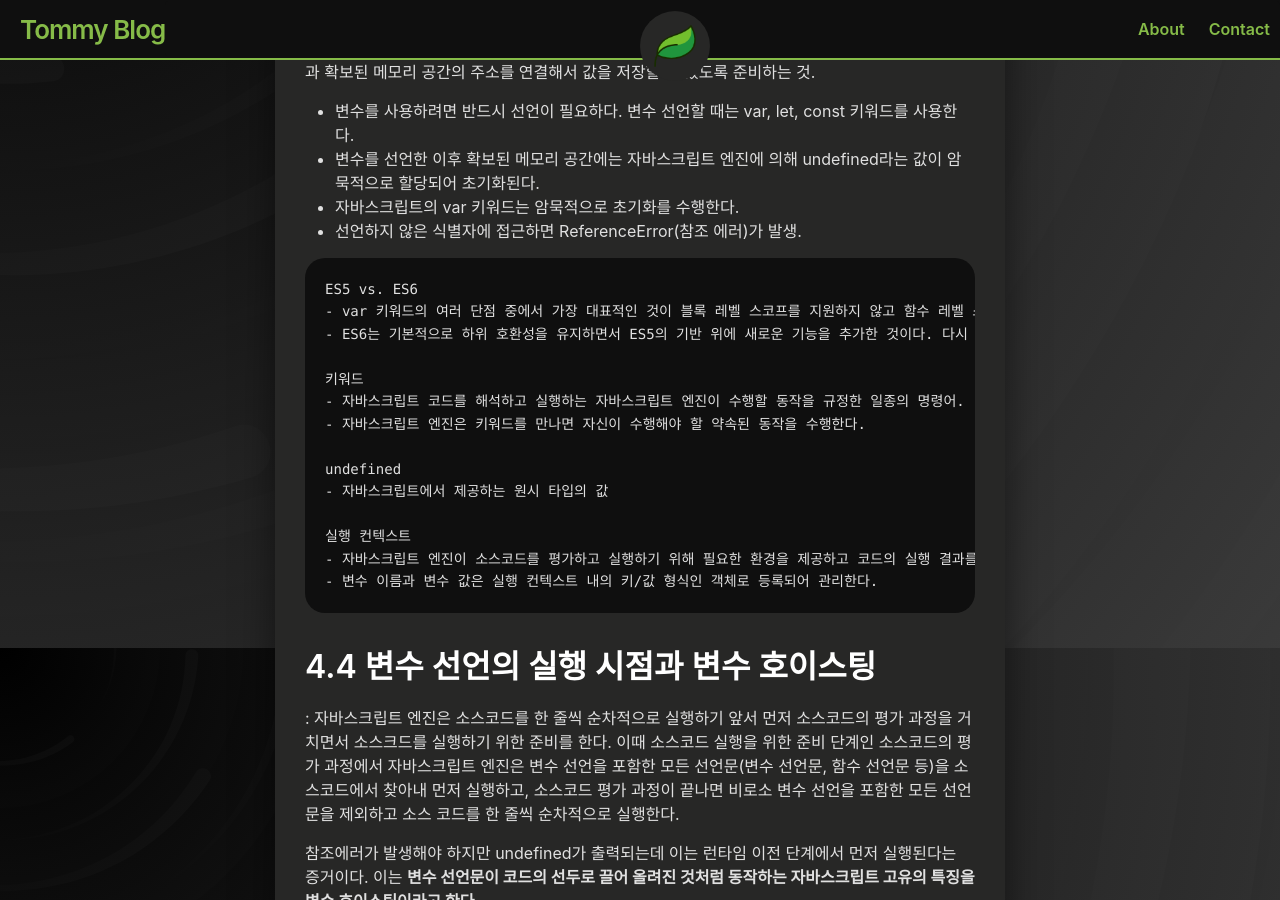
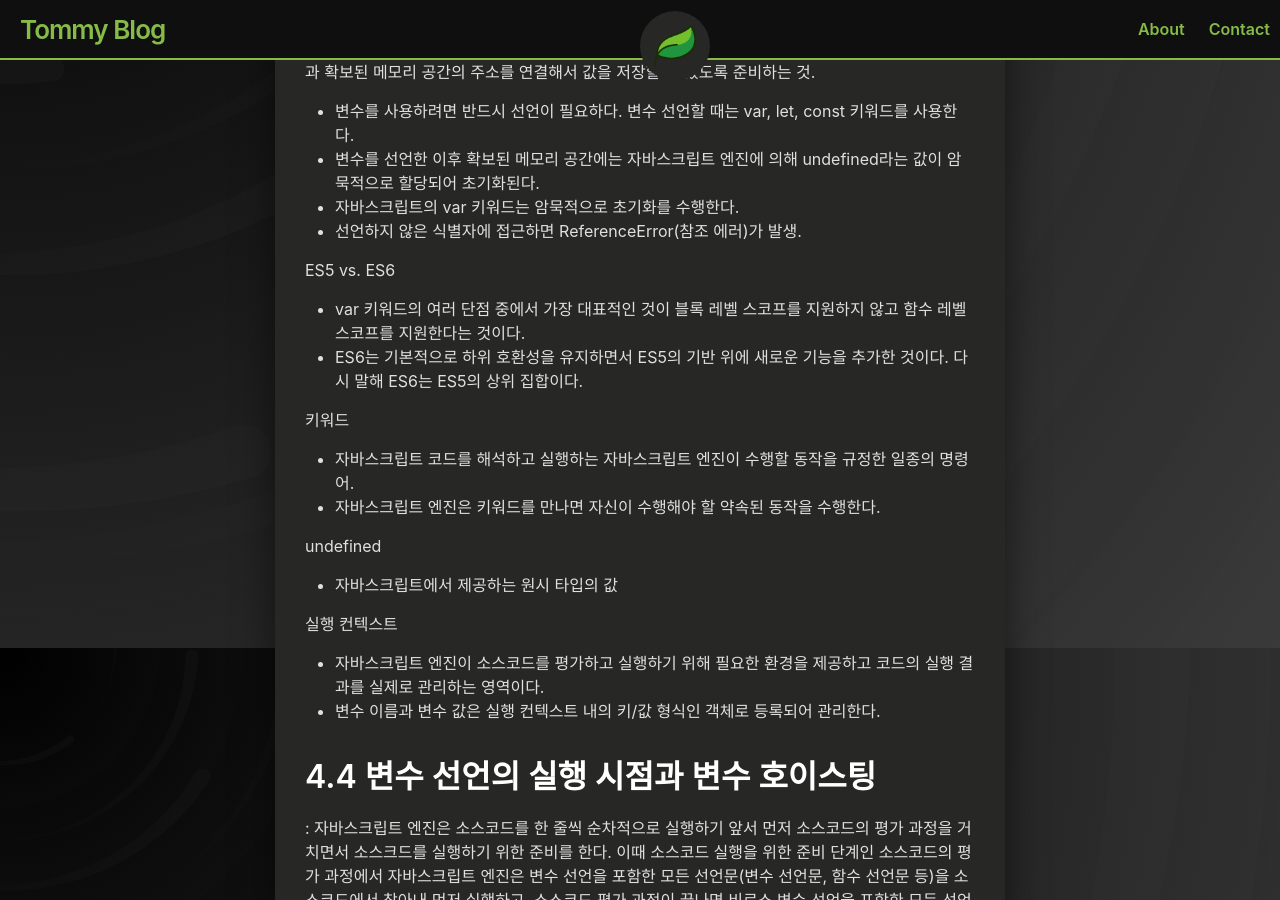
Before and after one commit to ainochi-kor/ainochi-kor.github.io, a Jekyll site: the page built from _posts/ModernJS/2021-04-28-04장_변수.md, in a window 1280 px wide and 900 px high, scrolled down 1272 px. Built offline with Jekyll 4.4.1, drawn with Linux system fonts in a browser that asks for light colours; a script that is not in the unit is left out; some of the changed text lies outside the part shown.

Commit message:
modifined byTommy 4장 변수

````diff
--- a/_posts/ModernJS/2021-04-28-04장_변수.md
+++ b/_posts/ModernJS/2021-04-28-04장_변수.md
@@ -6,7 +6,7 @@ title: 04장 변수
 
 
 ## 4.1변수란 무엇인가? 왜 필요한가?
-- + 연산을 수행하기 위해 먼저 + 연산자의 좌변과 우변의 숫자 값, 즉 피연산자를 기억.
+- '+' 연산을 수행하기 위해 먼저 + 연산자의 좌변과 우변의 숫자 값, 즉 피연산자를 기억.
 - 메모리는 데이터를 저장할 수 있는 메모리 셀의 집합체.
 - 메모리 셀 하나의 크기는 1바이트이며 컴퓨터는 메모리의 셀 크기, 즉 1바이트 단위로 데이터를 저장하거나 읽는다.
 - 셀은 고유의 메모리 주소를 갖는다.
@@ -45,7 +45,6 @@ title: 04장 변수
 - 자바스크립트의 var 키워드는 암묵적으로 초기화를 수행한다.
 - 선언하지 않은 식별자에 접근하면 ReferenceError(참조 에러)가 발생.
 
-```
 ES5 vs. ES6
 - var 키워드의 여러 단점 중에서 가장 대표적인 것이 블록 레벨 스코프를 지원하지 않고 함수 레벨 스코프를 지원한다는 것이다.
 - ES6는 기본적으로 하위 호환성을 유지하면서 ES5의 기반 위에 새로운 기능을 추가한 것이다. 다시 말해 ES6는 ES5의 상위 집합이다.
@@ -60,7 +59,7 @@ undefined
 실행 컨텍스트
 - 자바스크립트 엔진이 소스코드를 평가하고 실행하기 위해 필요한 환경을 제공하고 코드의 실행 결과를 실제로 관리하는 영역이다.
 - 변수 이름과 변수 값은 실행 컨텍스트 내의 키/값 형식인 객체로 등록되어 관리한다.
-```
+
 
 ## 4.4 변수 선언의 실행 시점과 변수 호이스팅
 : 자바스크립트 엔진은 소스코드를 한 줄씩 순차적으로 실행하기 앞서 먼저 소스코드의 평가 과정을 거치면서 소스크드를 실행하기 위한 준비를 한다. 이때 소스코드 실행을 위한 준비 단계인 소스코드의 평가 과정에서 자바스크립트 엔진은 변수 선언을 포함한 모든 선언문(변수 선언문, 함수 선언문 등)을 소스코드에서 찾아내 먼저 실행하고, 소스코드 평가 과정이 끝나면 비로소 변수 선언을 포함한 모든 선언문을 제외하고 소스 코드를 한 줄씩 순차적으로 실행한다.
````
Also changed, not shown: other parts of _posts/ModernJS/2021-04-28-04장_변수.md (+1 -1 lines).
